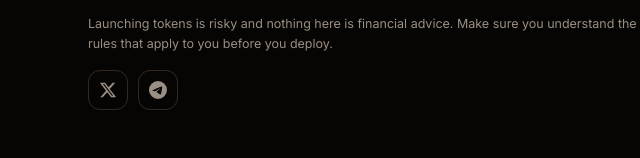
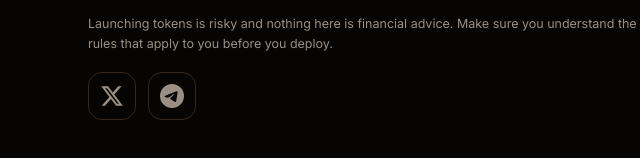
Before and after one commit to 0xZann/bloompad, a plain HTML site: page index.html in a window 1280 px wide. Shown: the part 2636-2794 px from the top of the page, 12-652 px from the left. Drawn offline with Linux system fonts and the light colour scheme.

Commit message:
Add files via upload

```diff
--- a/index.html
+++ b/index.html
@@ -357,10 +357,10 @@ input:hover, textarea:hover { border-color: #4a3a2c; }
 
 .foot { margin-top: 56px; padding-top: 20px; border-top: 1px solid var(--line); color: var(--muted); font-size: 12.5px; }
 .foot p { margin: 0; max-width: 70ch; }
-.socials { display: flex; align-items: center; gap: 10px; margin-top: 16px; }
-.socials a { display: inline-flex; align-items: center; justify-content: center; width: 40px; height: 40px; border-radius: 12px; border: 1px solid var(--line-2); color: var(--muted); transition: color .2s ease, border-color .2s ease; }
+.socials { display: flex; align-items: center; gap: 12px; margin-top: 18px; }
+.socials a { display: inline-flex; align-items: center; justify-content: center; width: 48px; height: 48px; border-radius: 14px; border: 1px solid var(--line-2); color: var(--muted); transition: color .2s ease, border-color .2s ease; }
 .socials a:hover, .socials a:focus-visible { color: var(--accent); border-color: var(--accent); outline: none; }
-.socials svg { width: 18px; height: 18px; fill: currentColor; display: block; }
+.socials svg { width: 24px; height: 24px; fill: currentColor; display: block; }
 
 @media (prefers-reduced-motion: no-preference) {
   .btn, input, textarea { transition: border-color 0.15s ease, filter 0.15s ease, background-color 0.15s ease; }
```
